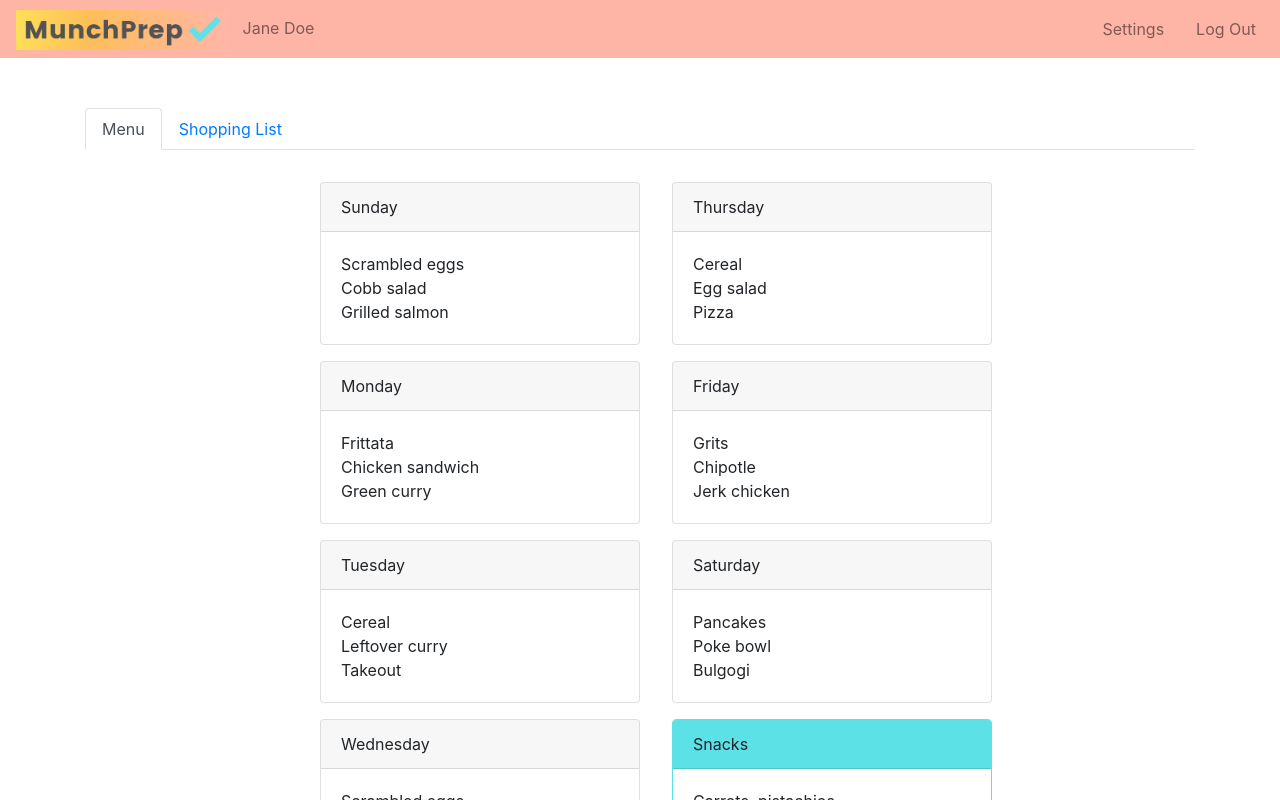
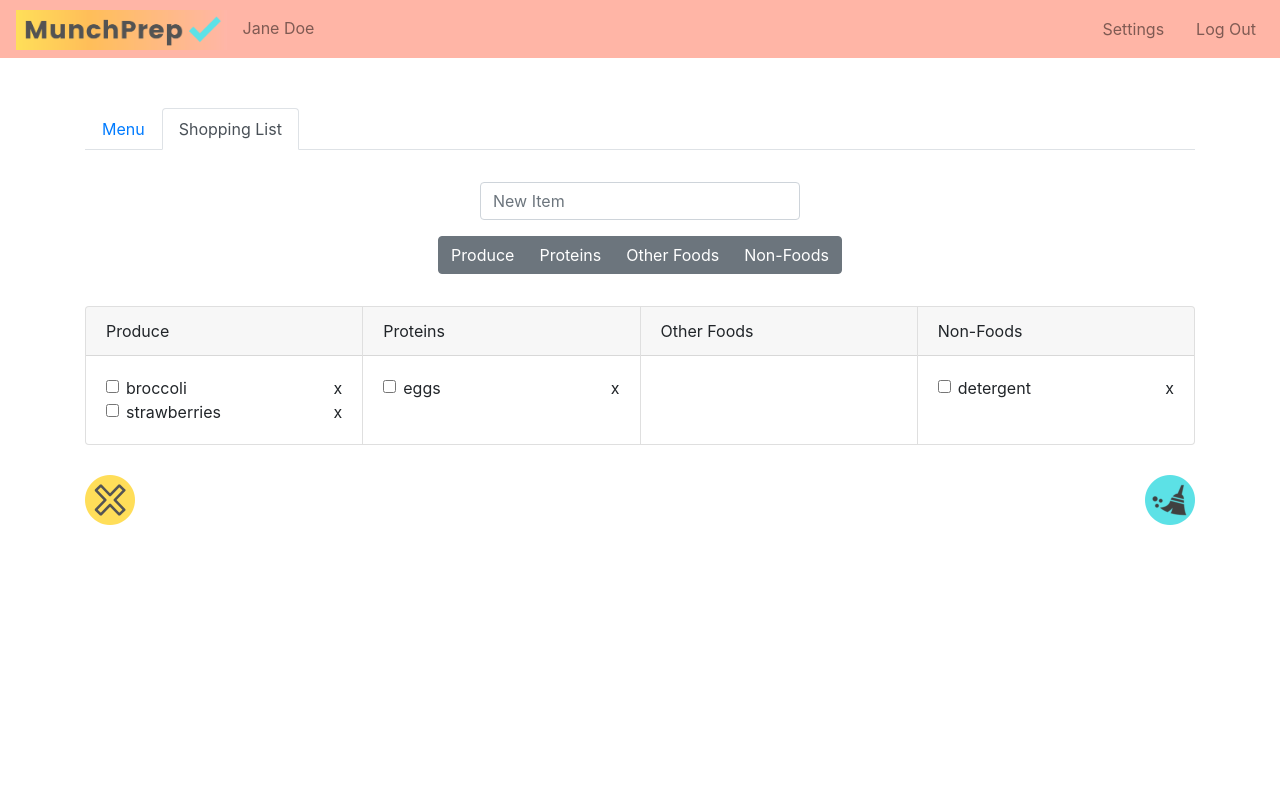
Before and after one commit to schoinh/munchprep-web, a React app: page /#/user-page in a window 1280 px wide. Shown: the top 800 px of the page. Built offline with nearby package versions, Linux system fonts and the light colour scheme; no server answers.

Commit message:
connect with Firestore for basic database write

```diff
--- a/src/actions/index.js
+++ b/src/actions/index.js
@@ -1,18 +1,24 @@
 import constants from "./../constants";
 const { firebaseConfig, c } = constants;
-import Firebase from "firebase";
+import * as firebase from "firebase/app";
+import "firebase/auth";
+import "firebase/firestore";
 
-firebase.initializeApp(firebaseConfig);
-const tickets = firebase.database().ref("tickets");
+firebase.initializeApp({
+  apiKey: "AIzaSyBSoHxj5zny3Z-H6LgLjkz4cgezKKK_vUQ",
+  authDomain: "munchprep.firebaseapp.com",
+  projectId: "munchprep"
+});
+// firebase.analytics();
 
-// export function addTicket(_names, _location, _issue) {
-//   return () => tickets.push({
-//     names: _names,
-//     location: _location,
-//     issue: _issue,
-//     timeOpen: new Date().getTime()
-//   });
-// }
+const db = firebase.firestore();
+
+export function addItem(_name, _category) {
+  return () => db.collection("categories").add({
+    category: _category,
+    name: _name
+  });
+}
 
 // export function watchFirebaseTicketsRef() {
 //   return function (dispatch) {
--- a/src/components/GroceryItem.jsx
+++ b/src/components/GroceryItem.jsx
@@ -4,9 +4,9 @@ import PropTypes from "prop-types";
 function GroceryItem(props) {
   return (
     <div className="d-flex justify-content-between">
-      <div class="form-check">
-        <input class="form-check-input" type="checkbox" id={props.itemId} />
-        <label class="form-check-label" for={props.itemId}>
+      <div className="form-check">
+        <input className="form-check-input" type="checkbox" id={props.itemId} />
+        <label className="form-check-label" htmlFor={props.itemId}>
           {props.name}
         </label>
       </div>
--- a/src/components/NewItemForm.jsx
+++ b/src/components/NewItemForm.jsx
@@ -2,9 +2,10 @@ import React from "react";
 import Form from "react-bootstrap/Form";
 import ButtonGroup from "react-bootstrap/ButtonGroup";
 import Button from "react-bootstrap/Button";
-// import NewItemForm from "./NewItemForm";
+import { connect } from "react-redux";
+import { addItem } from "./../actions";
 
-function NewItemForm() {
+function NewItemForm(props) {
   var inputStyle = {
     width: "20em",
     marginTop: "2em",
@@ -21,19 +22,31 @@ function NewItemForm() {
     display: "block"
   };
 
+  let _name = null;
+
+  function handleNewProduceItemFormSubmit() {
+    const { dispatch } = props;
+    dispatch(addItem(_name.value, "Produce")); // fix this;
+    _name.value = "";
+  }
+
   return (
     <div>
-      <Form.Control style={inputStyle} type="text" placeholder="New Item" />
+      <Form.Control
+        style={inputStyle}
+        type="text"
+        placeholder="New Item"
+        ref={(input) => { _name = input; }} />
       <div className="d-flex flex-column">
         <ButtonGroup style={buttonStyle}>
-          <Button variant="secondary">Produce</Button>
-          <Button variant="secondary">Proteins</Button>
-          <Button variant="secondary">Other Foods</Button>
-          <Button variant="secondary">Non-Foods</Button>
+          <Button variant="secondary" onClick={handleNewProduceItemFormSubmit}>Produce</Button>
+          <Button variant="secondary" onClick={handleNewProduceItemFormSubmit}>Proteins</Button>
+          <Button variant="secondary" onClick={handleNewProduceItemFormSubmit}>Other Foods</Button>
+          <Button variant="secondary" onClick={handleNewProduceItemFormSubmit}>Non-Foods</Button>
         </ButtonGroup>
       </div>
     </div>
   );
 }
 
-export default NewItemForm;
+export default connect()(NewItemForm);
--- a/src/components/UserTabs.jsx
+++ b/src/components/UserTabs.jsx
@@ -10,7 +10,7 @@ function UserTabs() {
   };
 
   return (
-    <Tabs style={tabsStyle} defaultActiveKey="menu" id="uncontrolled-tab-example">
+    <Tabs style={tabsStyle} defaultActiveKey="shoppingList" id="uncontrolled-tab-example">
       <Tab eventKey="menu" title="Menu">
         <Menu />
       </Tab>
```
